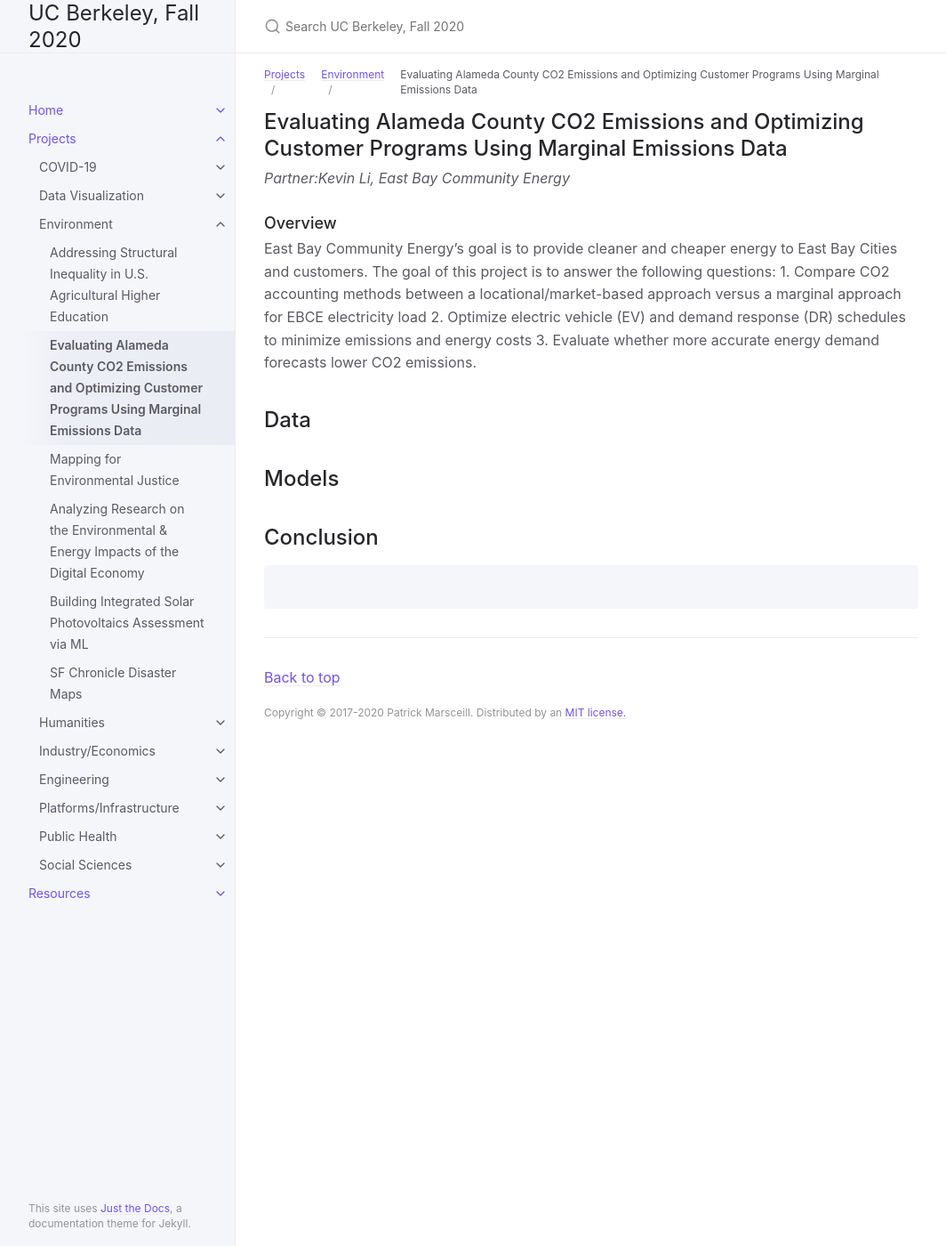
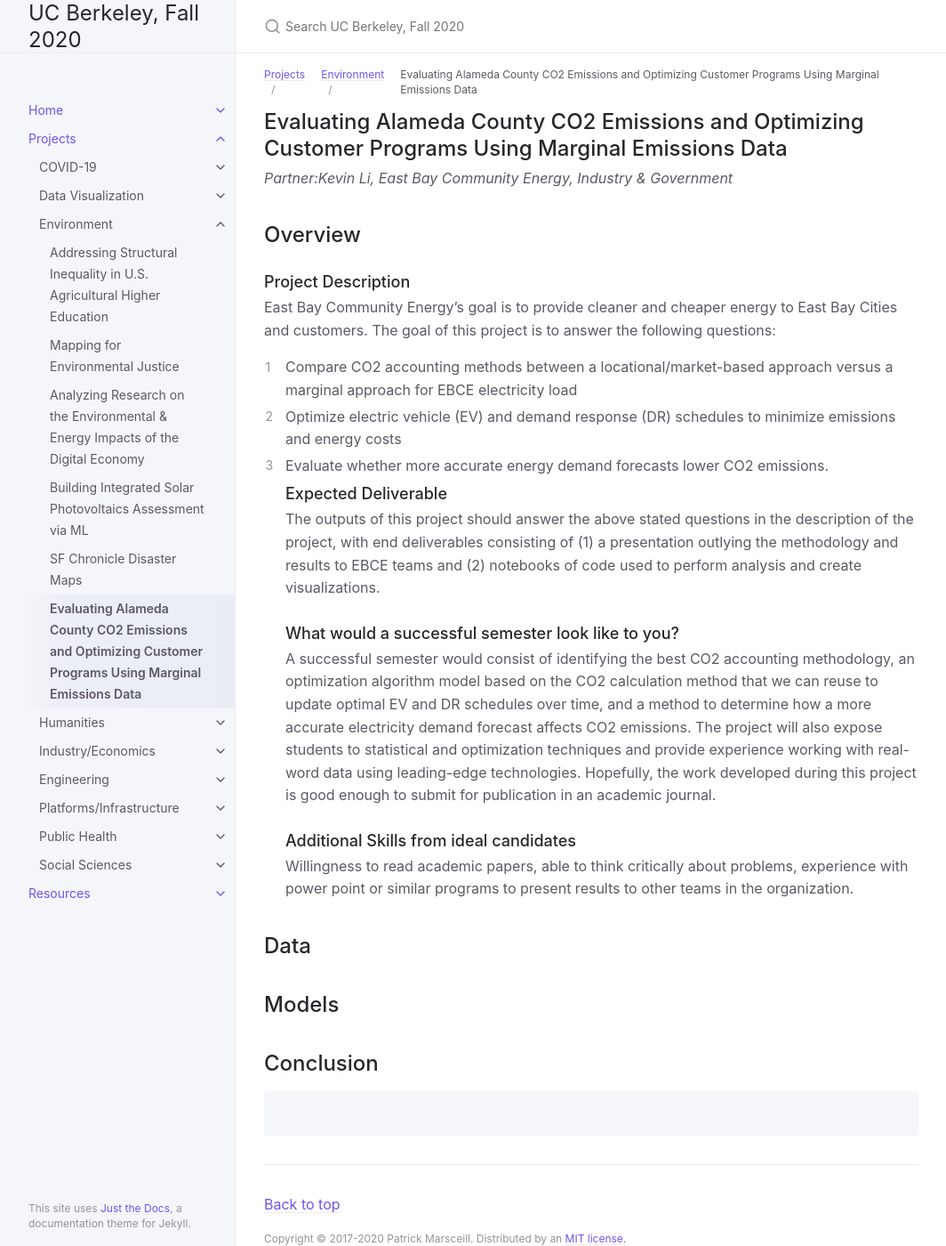
Before and after one commit to DS-Discovery/ds-discovery.github.io, a Jekyll site: the page built from Projects/Environment/Evaluating Alameda County CO2 Emissions and Optimizing Customer Programs Using Marginal Emissions Data .md, in a window 1280 px wide and 1400 px high. Shown: the whole window at 89% size, without its empty margins (107-1171 px from the left). Built offline with Jekyll 4.4.1, drawn with Linux system fonts in a browser that asks for light colours.

Commit message:
Update Evaluating Alameda County CO2 Emissions and Optimizing Customer Programs Using Marginal Emissions Data .md

```diff
--- a/Projects/Environment/Evaluating Alameda County CO2 Emissions and Optimizing Customer Programs Using Marginal Emissions Data .md
+++ b/Projects/Environment/Evaluating Alameda County CO2 Emissions and Optimizing Customer Programs Using Marginal Emissions Data .md
@@ -3,16 +3,25 @@ layout: default
 title: Evaluating Alameda County CO2 Emissions and Optimizing Customer Programs Using Marginal Emissions Data
 parent: Environment
 grand_parent: Projects
-nav_order: 0
+nav_order: 4
 ---
 
 
 ## Evaluating Alameda County CO2 Emissions and Optimizing Customer Programs Using Marginal Emissions Data
-*Partner:Kevin Li, East Bay Community Energy*
+*Partner:Kevin Li, East Bay Community Energy, Industry & Government*
 
-### Overview
-
-East Bay Community Energy’s goal is to provide cleaner and cheaper energy to East Bay Cities and customers. The goal of this project is to answer the following questions: 1.        Compare CO2 accounting methods between a locational/market-based approach versus a marginal approach for EBCE electricity load 2. Optimize electric vehicle (EV) and demand response (DR) schedules to minimize emissions and energy costs 3. Evaluate whether more accurate energy demand forecasts lower CO2 emissions.
+## Overview
+### Project Description
+East Bay Community Energy’s goal is to provide cleaner and cheaper energy to East Bay Cities and customers. The goal of this project is to answer the following questions:
+1. Compare CO2 accounting methods between a locational/market-based approach versus a marginal approach for EBCE electricity load
+1. Optimize electric vehicle (EV) and demand response (DR) schedules to minimize emissions and energy costs
+1. Evaluate whether more accurate energy demand forecasts lower CO2 emissions.
+### Expected Deliverable
+The outputs of this project should answer the above stated questions in the description of the project, with end deliverables consisting of (1) a presentation outlying the methodology and results to EBCE teams and (2) notebooks of code used to perform analysis and create visualizations.
+### What would a successful semester look like to you?
+A successful semester would consist of identifying the best CO2 accounting methodology, an optimization algorithm model based on the CO2 calculation method that we can reuse to update optimal EV and DR schedules over time, and a method to determine how a more accurate electricity demand forecast affects CO2 emissions. The project will also expose students to statistical and optimization techniques and provide experience working with real-word data using leading-edge technologies. Hopefully, the work developed during this project is good enough to submit for publication in an academic journal.
+### Additional Skills from ideal candidates
+Willingness to read academic papers, able to think critically about problems, experience with power point or similar programs to present results to other teams in the organization.
 
 ## Data
 
```
